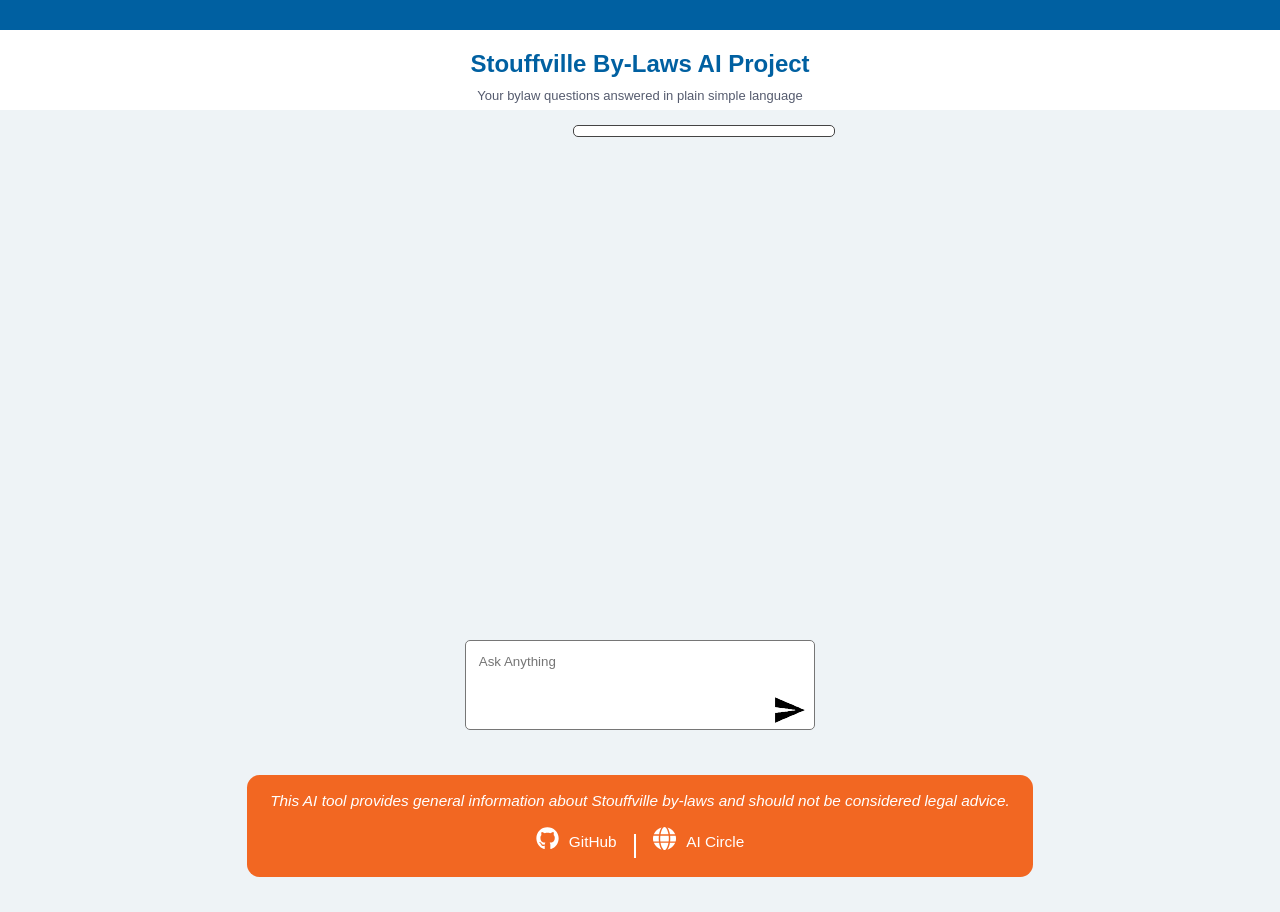
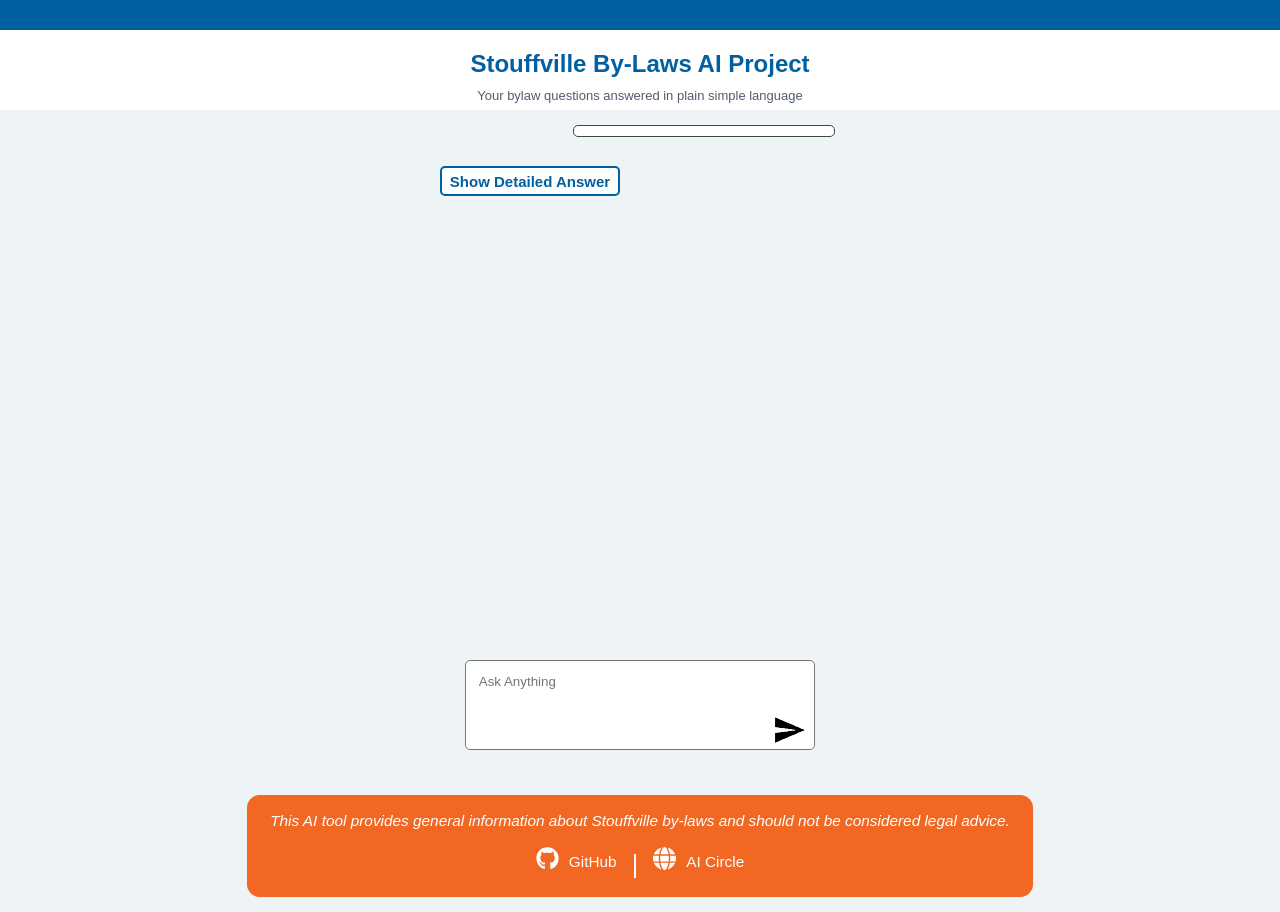
Before and after one commit to Cadence-GitHub/Stouffville-By-laws-AI, a Next.js app in the folder frontend/: page /chat-page in a window 1280 px wide. Built offline with nearby package versions, Linux system fonts and the light colour scheme.

Commit message:
Implemented behaviour; switching between advanced and simple answer types

```diff
--- a/frontend/src/app/chat-page/page.js
+++ b/frontend/src/app/chat-page/page.js
@@ -19,7 +19,8 @@ const ChatPage = () => {
   const [aiResponse, setAIResponse] = useState(null);
   const [submitted, setSubmittedFlag] = useState(false);
   const [useDetailedAnswer, setDetailedAnswer] = useState(false);
-  const [useAnswerType, setAnswerType] = useState("Show Detailed Answer");
+  const [useButtonAnswerType, setButtonAnswerType] = useState("Show Detailed Answer");
+  const [shownAnswer, setShownAnswer ] = useState("");
 
   // TODO: Refactor to get rid of problem message
   useEffect(() => {
@@ -27,6 +28,41 @@ const ChatPage = () => {
     displayQuery();
     setSubmittedFlag(true);
   }, []);
+
+  useEffect(() => {
+
+    if(aiResponse) {
+      const simpleResponse = aiResponse.laymans_answer; // No by-law references
+      const advancedResponse = aiResponse.answer; // With by-law references
+      const filtered = aiResponse.filtered_answer; // Active bylaws only
+
+      // Six combinations
+      // active and simple
+      // active and advanced
+      // inactive and simple
+      // inactive and advanced
+      // all and simple
+      // all and advanced
+
+      useDetailedAnswer ? setShownAnswer(advancedResponse) : setShownAnswer(simpleResponse);
+    }
+
+
+
+
+  },[aiResponse, useDetailedAnswer])
+
+  const displayResponse = () => {
+    return (
+      <div className={styles.messagesWrapper}>
+        <div className={styles.systemMessage}>
+          <div>{parse(shownAnswer)}</div>
+          <button onClick={() => handleAnswerSwitch()} className={styles.buttonSwitch}>{useButtonAnswerType}</button>
+        </div>
+      </div>
+    );
+  }
+
 
   const handleClick = (e) => {
     if(isElementEmpty(chatTextAreaRef.current)) {
@@ -52,6 +88,7 @@ const ChatPage = () => {
         setShowEmptyError(false);
         setCurrentQuery(chatTextAreaRef.current.value);
         handleSubmit();
+        chatTextAreaRef.current.value = ""
       }
     }
 
@@ -59,13 +96,12 @@ const ChatPage = () => {
   }
 
   const handleChange = () => {
-    const userQuery = chatTextAreaRef.current.value;;
     setForm({...formPackage, query: chatTextAreaRef.current.value || ""});
     setShowEmptyError(false);
   }
 
 
-  // Only queries the API when the user actually has something typed in
+  // Queries the API when user submits the field
   const handleSubmit = async () => {
     if(formPackage.query !== "") {
       try {
@@ -79,6 +115,7 @@ const ChatPage = () => {
 
         const data = await response.json();
         setAIResponse(data.result);
+        setShownAnswer(data.result.laymans_answer)
         console.log("Response from API:", data);
 
       } catch (error) {
@@ -97,28 +134,10 @@ const ChatPage = () => {
     );
   }
 
-  const displayResponse = () => {
-
-    if(!aiResponse) return null;
-
-    const simpleResponse = aiResponse.laymans_answer; // No by-law references
-    const advancedResponse = aiResponse.answer; // With by-law references
-    const filtered = aiResponse.filtered_answer; // Active bylaws only
-
-    return (
-      <div className={styles.messagesWrapper}>
-        <div className={styles.systemMessage}>
-          <div>{parse(simpleResponse)}</div>
-          <button onClick={() => handleAnswerSwitch()} className={styles.buttonSwitch}>{useAnswerType}</button>
-        </div>
-      </div>
-    );
-  }
-
   const handleAnswerSwitch = () => {
     setDetailedAnswer(prev => {
       const newState = !prev;
-      setAnswerType(newState ? "Show Simple Answer" : "Show Detailed Answer");
+      setButtonAnswerType(newState ? "Show Simple Answer" : "Show Detailed Answer");
       return newState;
     });
 };
--- a/frontend/src/app/chat-page/page.module.css
+++ b/frontend/src/app/chat-page/page.module.css
@@ -58,6 +58,7 @@
     align-items: center;
     height: 90px;
     width: 350px;
+    padding-top: 20px;
 }
 
 .textareaChat {
```
